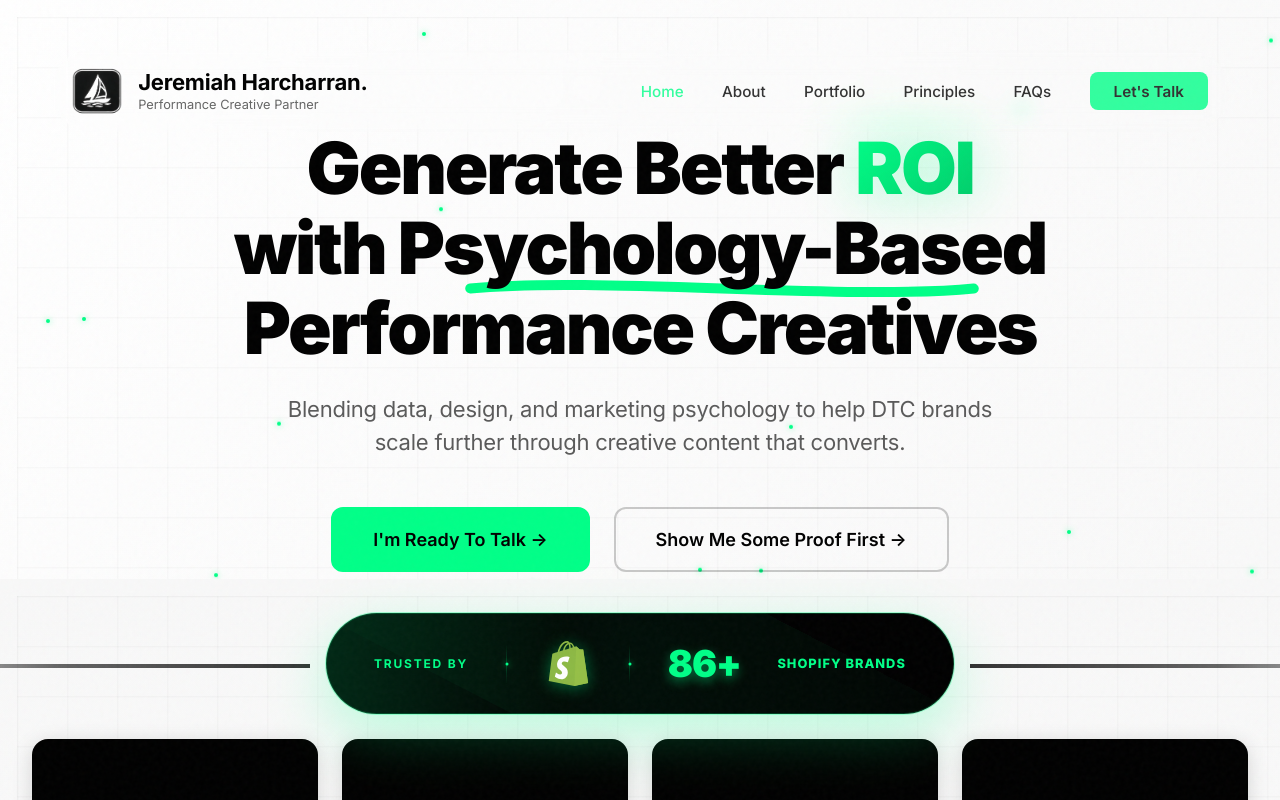
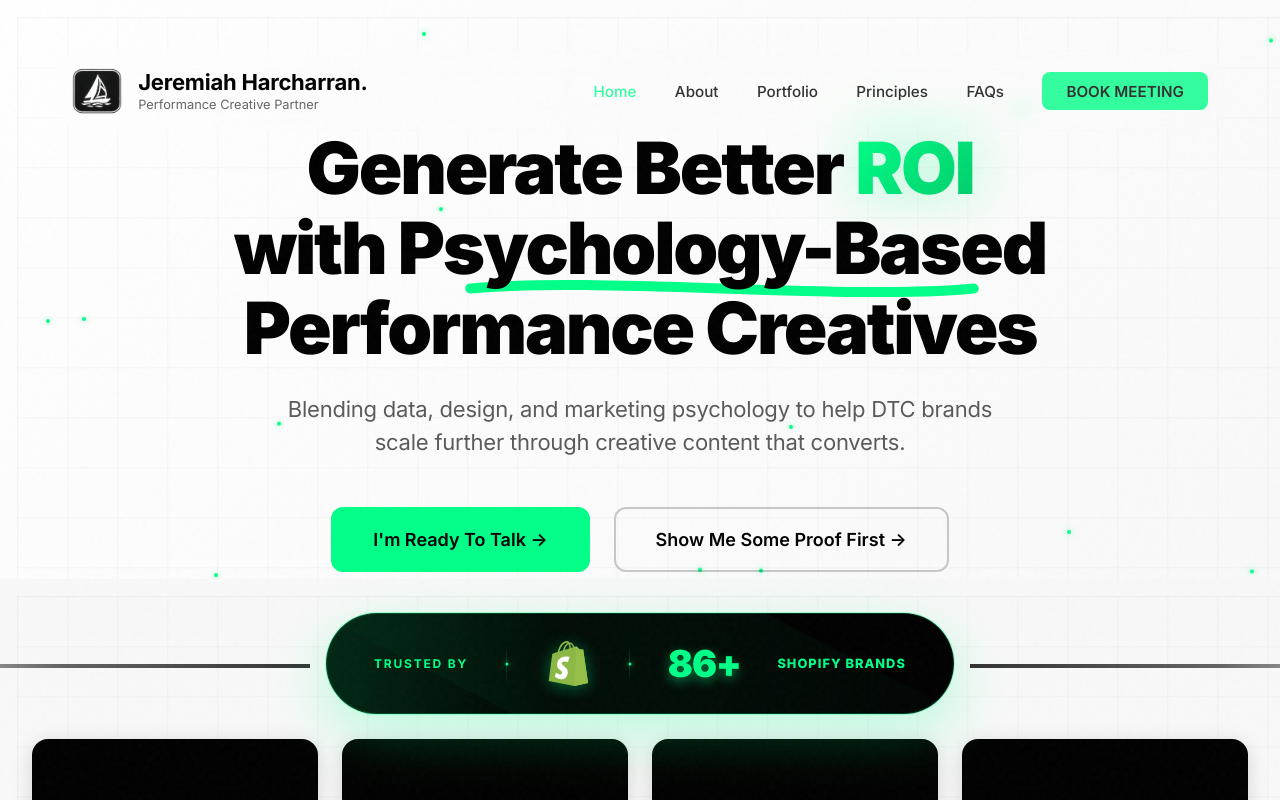
Before and after one commit to Mo-Ibra/jeremiah-portfolio, a Next.js app: page / in a window 1280 px wide. Shown: the top 800 px of the page. Built offline with nearby package versions, Linux system fonts and the light colour scheme.

Commit message:
Fix Issue

```diff
--- a/components/Contact.js
+++ b/components/Contact.js
@@ -9,7 +9,7 @@ const Contact = ({ onOpenQuiz }) => {
       <div className="cta-content">
         <h2>Ready to Scale Your Brand?</h2>
         <p>Stop burning cash on creatives that don&apos;t convert.</p>
-        <button className="cta-button" onClick={onOpenQuiz}>Let&apos;s Talk</button>
+        <button className="cta-button" onClick={onOpenQuiz}>BOOK MEETING</button>
       </div>
     </section>
   );
--- a/components/Navigation.js
+++ b/components/Navigation.js
@@ -145,7 +145,7 @@ const Navigation = () => {
             </li>
             <li>
               <a href="#contact" className="nav-cta">
-                Let&apos;s Talk
+                BOOK MEETING
               </a>
             </li>
           </ul>
```
